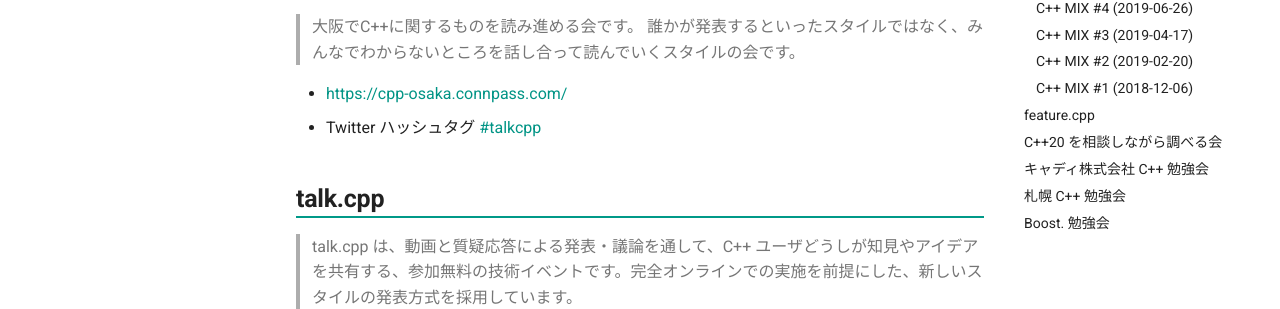
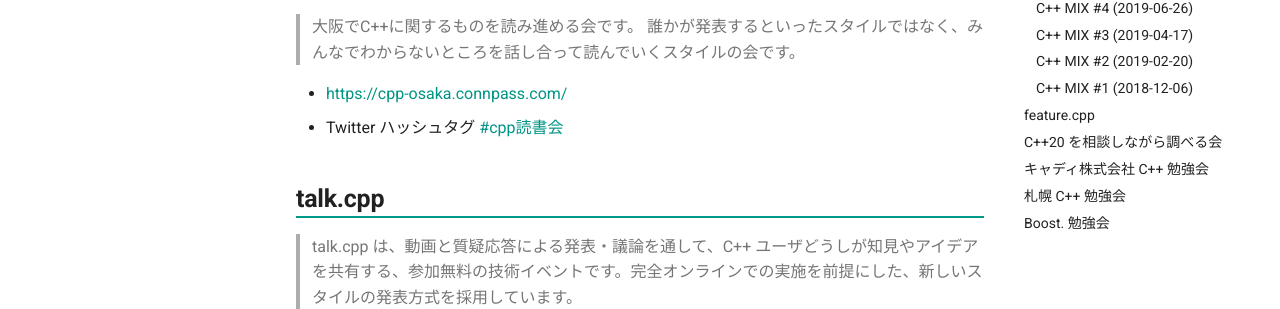
Before and after one commit to cppmap/cppmap.docs, an MkDocs documentation site: the page built from docs/learn/studymeetings.md, in a window 1280 px wide and 900 px high. Shown: the part 340-649 px from the top of the window. Built offline with MkDocs 1.6.1 and Material for MkDocs 9.7.7, drawn with Linux system fonts in a browser that asks for light colours; nearby versions of some CDN libraries; comment, search, counter and statistics services are not loaded.

Commit message:
Update studymeetings.md

```diff
--- a/docs/learn/studymeetings.md
+++ b/docs/learn/studymeetings.md
@@ -9,7 +9,7 @@ description: 国内で開催されている C++ 関連の勉強会イベント
 >大阪でC++に関するものを読み進める会です。 誰かが発表するといったスタイルではなく、みんなでわからないところを話し合って読んでいくスタイルの会です。
 
 - https://cpp-osaka.connpass.com/
-- Twitter ハッシュタグ [#talkcpp](https://twitter.com/search?q=%23cpp%E8%AA%AD%E6%9B%B8%E4%BC%9A&f=live)
+- Twitter ハッシュタグ [#cpp読書会](https://twitter.com/search?q=%23cpp%E8%AA%AD%E6%9B%B8%E4%BC%9A&f=live)
 
 
 ## talk.cpp
```
